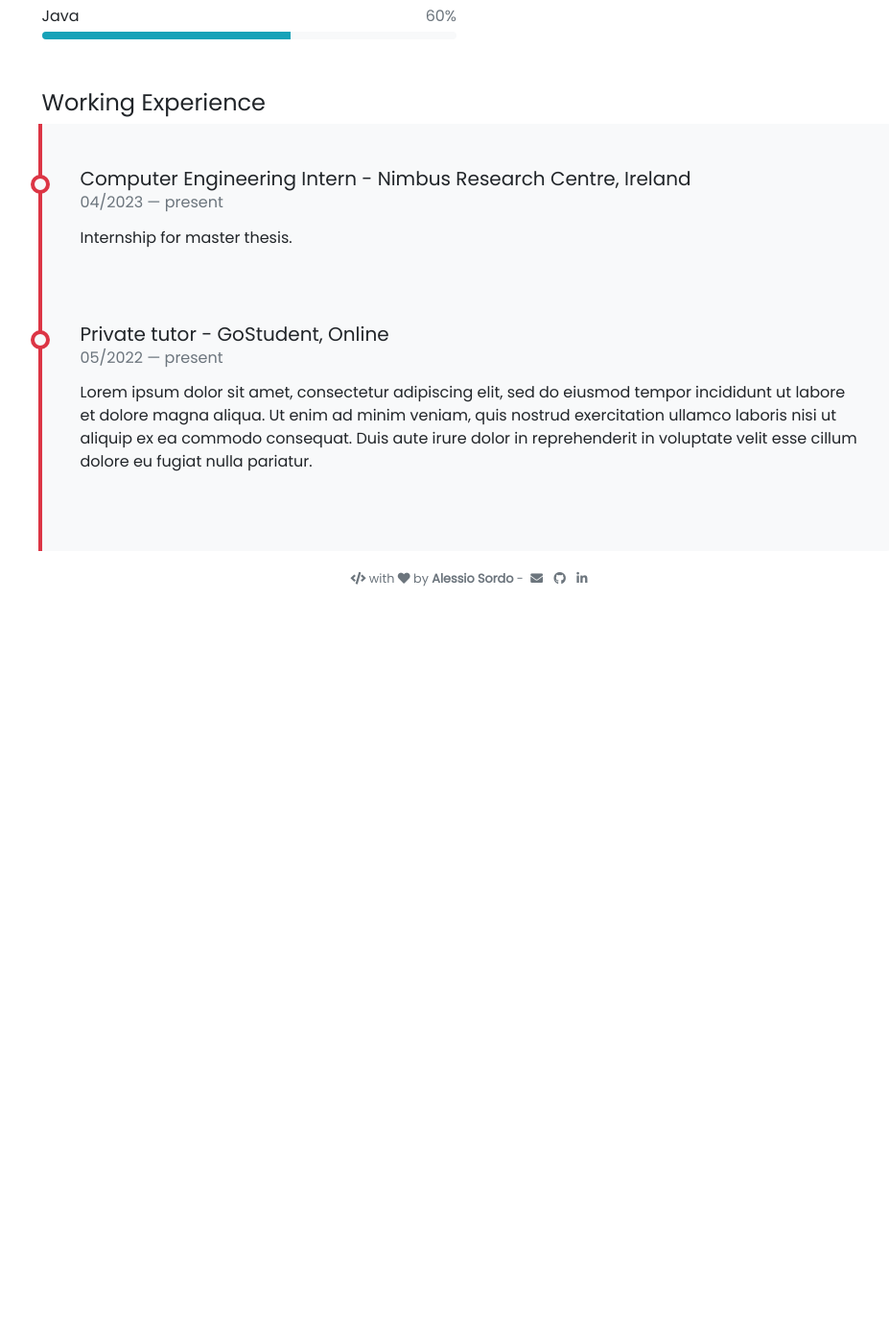
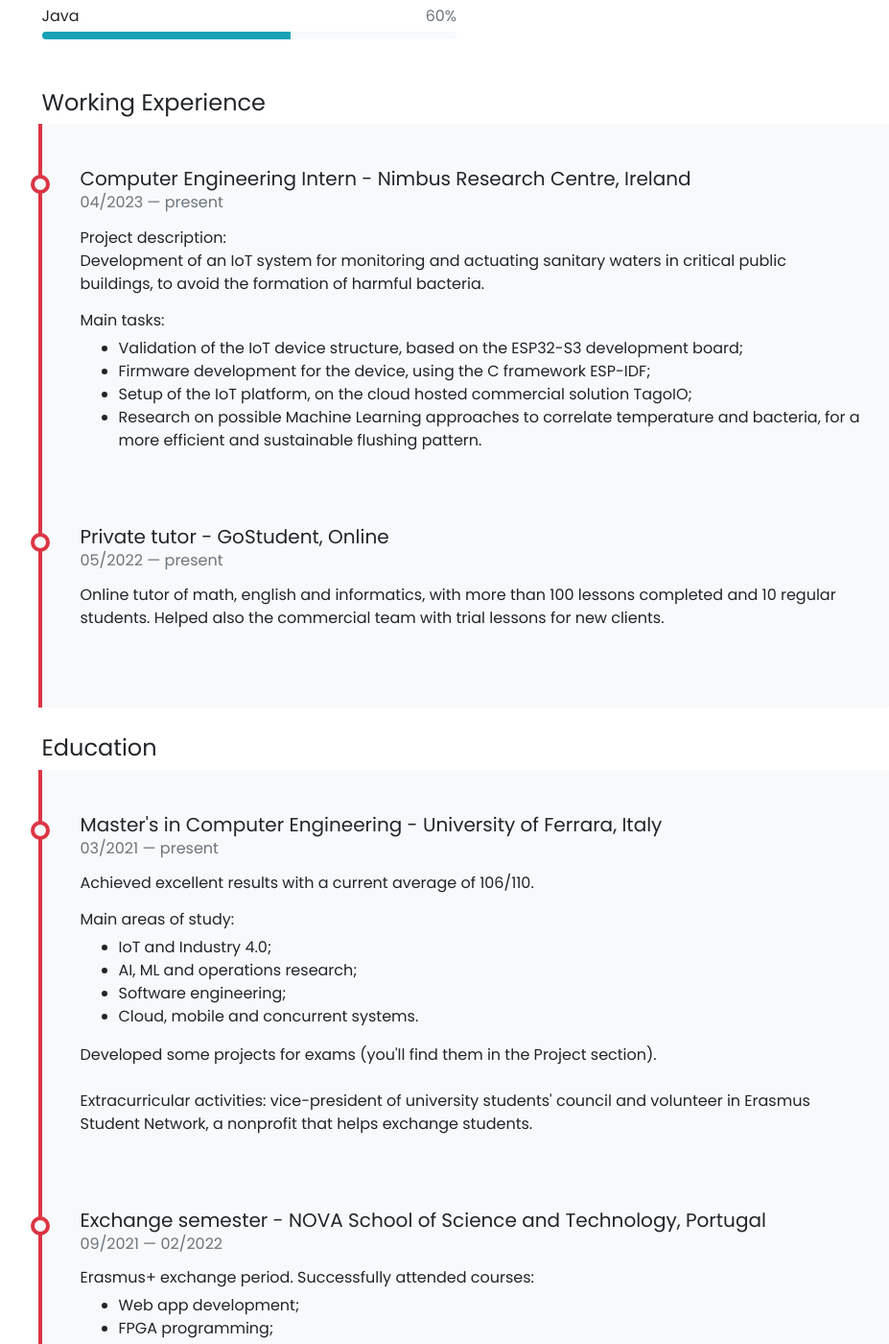
Before and after one commit to alesordo/alesordo.github.io, a Jekyll site: the page built from pages/about.md, in a window 1280 px wide and 1400 px high, scrolled down 853 px. Shown: the whole window at 96% size, without its empty margins (149-1076 px from the left). Built offline with Jekyll 4.4.1, drawn with Linux system fonts in a browser that asks for light colours; nearby versions of some CDN libraries; emoji names are drawn with the system emoji font; before the commit the page ends 1483 px from its top, so only the background shows below that; some of the changed text lies outside the part shown.

Commit message:
Added education timeline and updated about me section

```diff
--- /dev/null
+++ b/_data/timeline-edu.yml
@@ -0,0 +1,38 @@
+- title: Master's in Computer Engineering - University of Ferrara, Italy
+  from: 03/2021
+  to: present
+  description: >
+              Achieved excellent results with a current average of 106/110.
+              <h6>Main areas of study:</h6>
+              <ul>
+                <li> IoT and Industry 4.0;</li>
+                <li> AI, ML and operations research;</li>
+                <li> Software engineering;</li>
+                <li> Cloud, mobile and concurrent systems.</li>
+              </ul>
+
+              Developed some projects for exams (you'll find them in the Project section).<br><br>
+
+              Extracurricular activities: vice-president of university students' council and volunteer in Erasmus Student
+              Network, a nonprofit that helps exchange students.
+
+- title: Exchange semester - NOVA School of Science and Technology, Portugal
+  from: 09/2021
+  to: 02/2022
+  description: >
+              <h6>Erasmus+ exchange period. Successfully attended courses:</h6>
+              <ul>
+                <li> Web app development;</li>
+                <li> FPGA programming;</li>
+                <li> Business economics.</li>
+              </ul>
+
+- title: Bachelor's in Computer and Electronics Engineering - University of Ferrara, Italy
+  from: 09/2017
+  to: 02/2021
+  description: >
+              <h6>Graduated with 110/110. Final dissertation: "Use of Neural Networks to predict
+              nocrossing constraints in Euclidean TSP"</h6>
+
+              <h6>Learnt the basics of computer science, electronics and engineering,
+              including calculus, physics, algebra, geometry and statistics.</h6>
--- a/_data/timeline.yml
+++ b/_data/timeline.yml
@@ -2,14 +2,21 @@
   from: 04/2023
   to: present
   description: >
-                Internship for master thesis.<br>
+                Project description:<br>
+                Development of an IoT system for monitoring and actuating sanitary waters in critical public
+                buildings, to avoid the formation of harmful bacteria.
+                <h6>Main tasks:</h6>
+                <ul>
+                  <li> Validation of the IoT device structure, based on the ESP32-S3 development board;</li>
+                  <li> Firmware development for the device, using the C framework ESP-IDF;</li>
+                  <li> Setup of the IoT platform, on the cloud hosted commercial solution TagoIO;</li>
+                  <li> Research on possible Machine Learning approaches to correlate temperature and bacteria, for
+                  a more efficient and sustainable flushing pattern.</li>
+                </ul>
 
 
 - title: Private tutor - GoStudent, Online
   from: 05/2022
   to: present
-  description: Lorem ipsum dolor sit amet, consectetur adipiscing elit,
-               sed do eiusmod tempor incididunt ut labore et dolore magna aliqua.
-               Ut enim ad minim veniam, quis nostrud exercitation ullamco laboris
-               nisi ut aliquip ex ea commodo consequat. Duis aute irure dolor in
-               reprehenderit in voluptate velit esse cillum dolore eu fugiat nulla pariatur.
+  description: Online tutor of math, english and informatics, with more than 100 lessons completed
+               and 10 regular students. Helped also the commercial team with trial lessons for new clients.
--- /dev/null
+++ b/_includes/about/timeline-edu.html
@@ -0,0 +1,14 @@
+<div class="col mt-4">
+  <h4 class="mt-1 mb-2">{{ include.title }}</h4>
+  <div class="timeline-body bg-themed">
+    {% for item in site.data.timeline-edu %}
+      <div class="timeline-item">
+        <div class="content">
+          <h5>{{ item.title }}</h5>
+          <h6 class="date">{{ item.from }} — {{ item.to }}</h6>
+          <p>{{ item.description }}</p>
+        </div>
+      </div>
+    {% endfor %}
+  </div>
+</div>
--- a/pages/about.md
+++ b/pages/about.md
@@ -7,7 +7,7 @@ weight: 3
 
 ## **About Me**
 
-I'm Alessio, a 24-year-old Computer and Automation Engineering student from Italy. :wave:
+I'm Alessio, a 24-year-old Computer and Automation Engineering student from Italy :wave:.
 
 I'll complete my studies in October 2023 and am currently employed as an intern at the Nimbus Research Centre in Cork - Ireland.
 
@@ -29,3 +29,7 @@ You can find my main skills and experiences below. Thank you for reading.
 <div class="row">
 {% include about/timeline.html title="Working Experience"%}
 </div>
+
+<div class="row">
+{% include about/timeline-edu.html title="Education"%}
+</div>
```
